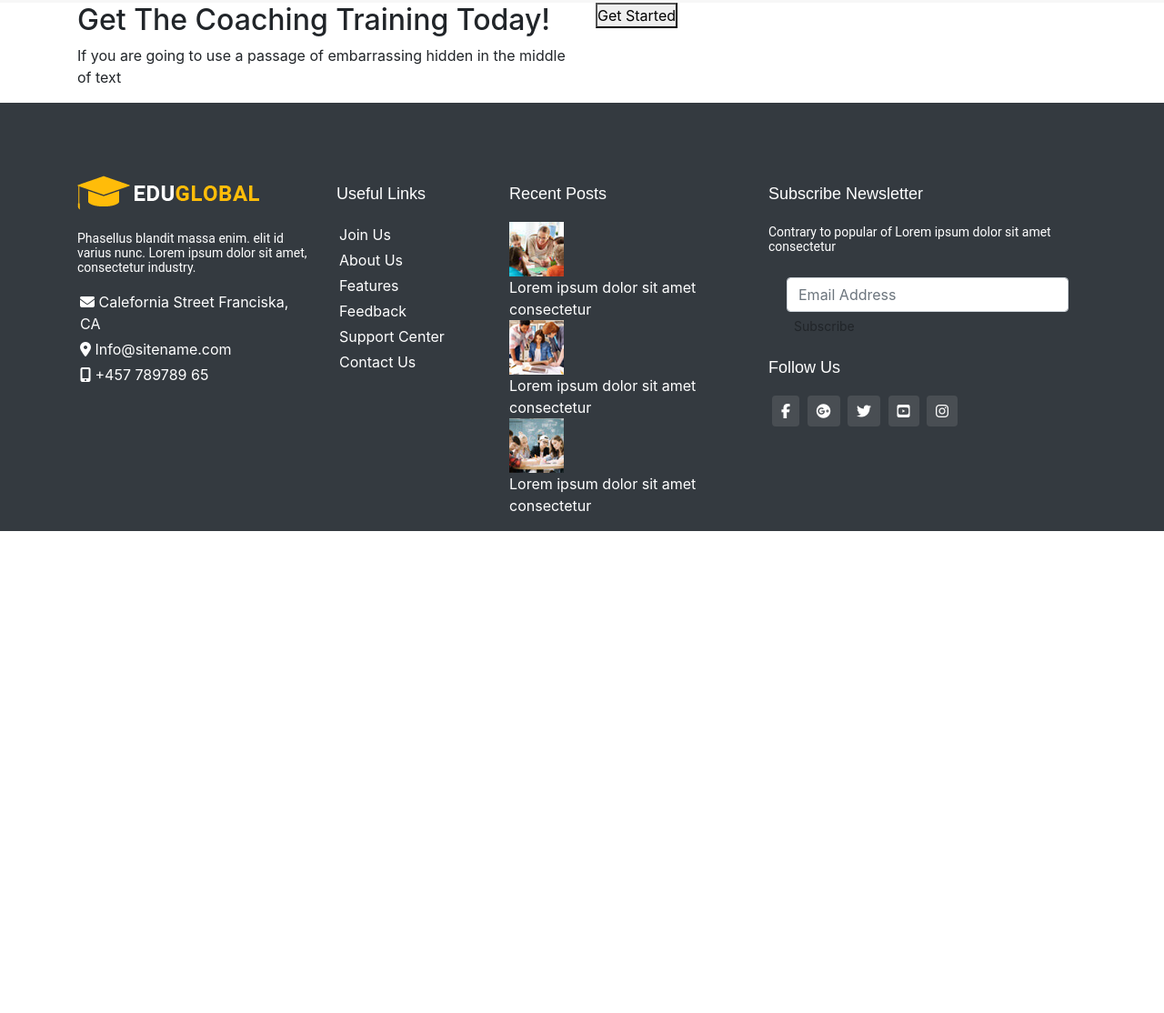
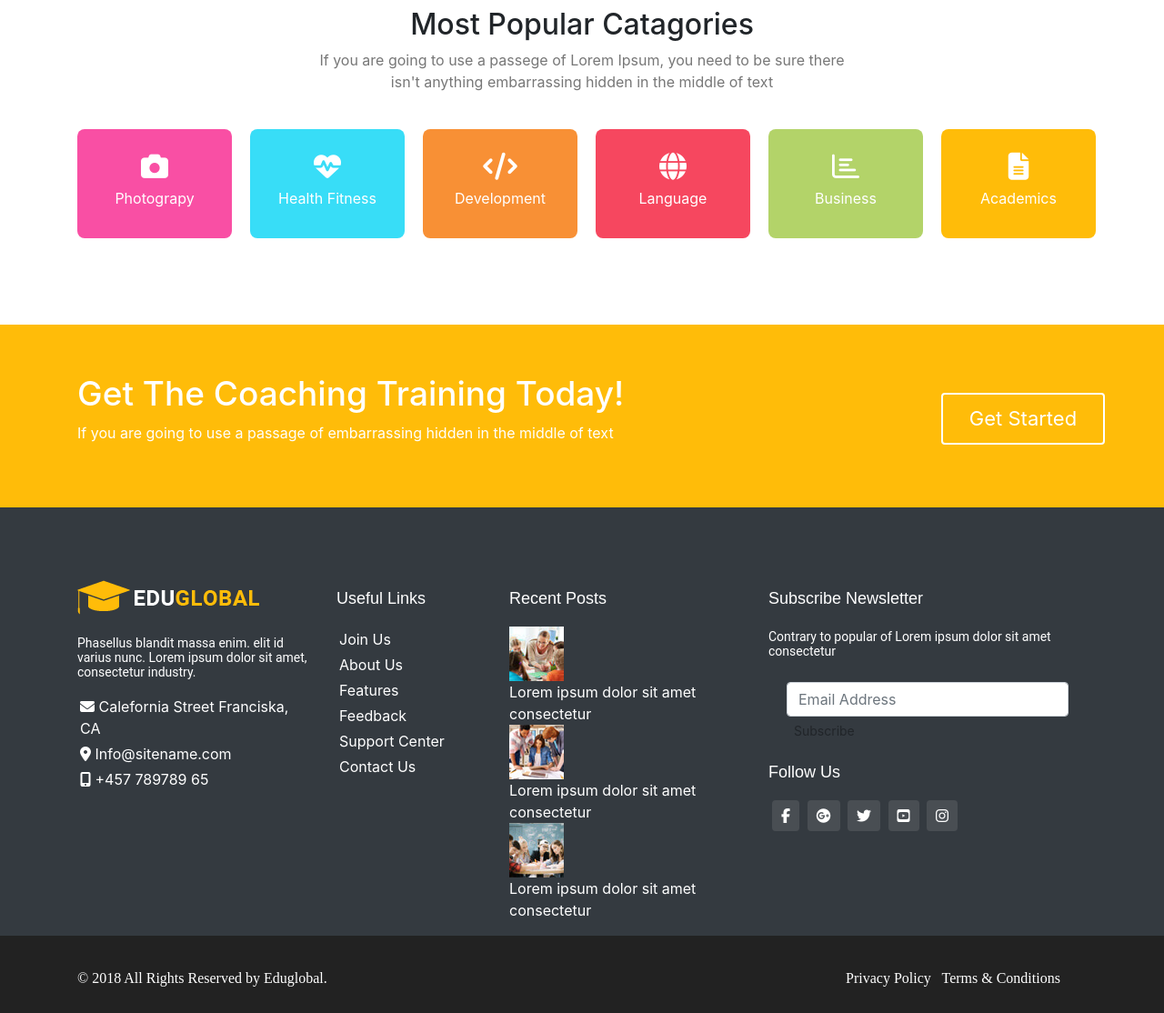
Before and after one commit to MamedovMurad/Eduglobal-Frontend-Final, a plain HTML site: page finalProject.html in a window 1280 px wide. Shown: the part 1633-2747 px from the top of the page at 91% size. Before the commit the page ends 2217 px from the top, so only its background shows below. Drawn offline with nearby package versions, Linux system fonts and the light colour scheme.

Commit message:
popular section is ready

```diff
--- a/finalProject.html
+++ b/finalProject.html
@@ -343,7 +343,7 @@
     <!-- carousel section end -->
 
 
-
+<!-- eduglobalcards -->
     <section id="chooseEduglobal">
         <div class="container">
             <div class="row">
@@ -397,30 +397,89 @@
             </div>
         </div>
     </section>
-    <section id="category">
-        <div class="container"></div>
+    <!-- eduglobalcard end -->
+
+
+
+<!-- mostpopular section -->
+    <section id="mostpopular">
+        <div class="container">
+            <div class="row">
+                <div class="col-lg-12 texts">
+                    <h2>Most Popular Catagories</h2>
+                    <p>If you are going to use a passege of Lorem Ipsum, you need to be sure there <br>
+                   isn't anything embarrassing hidden in the middle of text </p>
+                </div>
+
+
+                    <div class="col-lg-2">
+                        <div class="icon-card pink">
+                        <i class="fas fa-camera img"></i>
+                        <p>Photograpy</p>
+                    </div>
+                </div>
+                    <div class="col-lg-2">
+
+                     <div class="icon-card blue">
+                            <i class="fas fa-heartbeat"></i>
+                        <p>Health Fitness</p>
+                     </div>
+                    </div>
+                    <div class="col-lg-2">
+                     <div class="icon-card orange">
+                            <i class="fas fa-code"></i>
+                        <p>Development</p>
+                     </div>
+                    </div>
+                    <div class="col-lg-2">
+                      <div class="icon-card red">
+                            <i class="fas fa-globe"></i>
+                        <p>Language</p>
+                      </div>
+                    </div>
+                    <div class="col-lg-2">
+                      <div class="icon-card green">
+                            <i class="far fa-chart-bar"></i>
+                        <p>Business</p>
+                      </div>
+                    </div>
+                    <div class="col-lg-2">
+                       <div class="icon-card yellow">
+                            <i class="fas fa-file-alt"></i>
+                        <p>Academics</p>
+                       </div>
+                    </div>
+                </div>
+
+            </div>
+        </div>
     </section>
+<!-- mostpopular section -->
+
+
+
+<!-- coachhing-section -->
+    <section id="coach">
+        <div class="container">
+            <div class="row">
+                <div class="col-lg-10 ">
+                    <h2>Get The Coaching Training Today!</h2>
+                    <p>If you are going to use a passage of embarrassing hidden in the middle of text
+
+                    </p>
+                </div>
+                <div class="col-lg-2 ">
+                    <button class="get-start" type="button">Get Started</button>
+                </div>
+            </div>
+        </div>
+    </section>
+    <!-- coaching-section end -->
 
 
 
 
 
-
-    <section id="coach">
-        <div class="container">
-            <div class="row">
-                <div class="col-lg-6">
-                    <h2>Get The Coaching Training Today!</h2>
-                    <p>If you are going to use a passage of embarrassing hidden in the middle of text
-
-                    </p>
-                </div>
-                <div class="col-lg-6">
-                    <button class="get-start" type="button">Get Started</button>
-                </div>
-            </div>
-        </div>
-    </section>
     <!-- footer section -->
     <footer class="bg-dark">
         <div class="top"></div>
@@ -511,11 +570,20 @@
 
             </div>
         </div>
-
-        <div class="bottom"></div>
     </footer>
-
-
+    <div class="bottom1">
+        <div class="container">
+            <div class="row">
+                <div class="col-lg-6">
+                    <p> &copy 2018 All Rights Reserved by Eduglobal.</p>
+                </div>
+                <div class="col-lg-6 right">
+                    <p>Privacy Policy &nbsp; Terms & Conditions</p>
+                </div>
+            </div>
+        </div>
+    </div>
+<!-- footer end -->
 
 
 
--- a/partials/_chooseeduglobal.scss
+++ b/partials/_chooseeduglobal.scss
@@ -2,7 +2,7 @@
     background-color: #F7F7F7;
     .chooseeduglobal{
         text-align: center;
-        margin-top: 100px;
+        margin-top: 80px;
         p{
             color: #777777;
             font-size: 18px;
@@ -15,22 +15,39 @@
         padding: 18px;
         border-radius: 14px;
         margin-bottom: 100px;
+        @include transition(all 0.7s);
+        &:hover{
+            transform: translateY(-15px);
+        }
+        &:hover i{
+ border: 4px solid white;
+                border-radius: 100%;
+
+        }
         p{
             color: #777;
             font-size: 17px;
         }
         .icones{
-            margin-bottom: 25px;
+            margin-bottom: 10px;
             display: inline-block;
             text-align: center;
-            width: 45%;
-          padding: 34px;
+            width: 35%;
+         padding: 50px 20px;
            border-radius: 100%;
-           height: 140px;
-           margin-top: 20px;
-            i{
-                font-size: 70px;
+           height: 105px;
+           margin-top: 0px;
+            i{display: inline-block;
+
+                font-size: 47px;
                 color: white;
+               @include transition(all 0.4s);
+              margin: -43px -15px 16px;
+               width: 95px;
+              height: 91px;
+              padding: 25px 18px;
+
+
             }
         }
     } .chalk{
--- /dev/null
+++ b/partials/_coachsection.scss
@@ -0,0 +1,21 @@
+#coach{
+   background-color:  #FFBC09;
+   padding: 54px 0;
+   h2{
+       font-size: 37px;
+       color: white;
+   }
+   p{
+       color: white;
+   }
+   .get-start{
+       margin: 21px 0 0 0;
+       background-color: #FFBC09;
+       width: 180px;
+       border: 2px solid white;
+       padding: 10px 0;
+       color: white;
+       font-size: 22px;
+       border-radius: 4px;
+   }
+}
--- a/partials/_footer.scss
+++ b/partials/_footer.scss
@@ -71,6 +71,20 @@ ul{
         display: inline-block;
     }
 
+}
+.bottom1{
+    background-color: #222;
+    padding: 10px;
+    width: 100%;
+    .container{
+       p{
+           color: white;
+           padding-top: 25px;
+           font-family: serif;
+       }
+       .right{
+           padding-left: 290px;
 
-
+       }
+    }
 }
--- a/partials/_fullscreen.scss
+++ b/partials/_fullscreen.scss
@@ -2,6 +2,7 @@
     box-sizing: border-box;
 }
 #carousel{
+
     .carousel-item{
         height: 640px;
     }
--- /dev/null
+++ b/partials/_mostpopularsection.scss
@@ -0,0 +1,41 @@
+#mostpopular{
+    cursor: pointer;
+    margin-top: 95px;
+    margin-bottom: 95px;
+ .texts{
+     text-align: center;
+ }
+ p{
+     color: #777;
+     margin-bottom: 40px;
+ }
+ .icon-card{
+    p{
+        color: white;
+        padding-top: 6px;
+    }
+
+     width: 170px;
+     border-radius: 8px;
+     text-align: center;
+     height: 120px;
+ }.pink{
+     background-color:#F94FA4;
+ }.blue{
+     background-color: #38DDF7;
+ }.orange{
+     background-color:#F89035 ;
+ }.red{
+     background-color:#F6475F ;
+ }.green{
+     background-color:#B3D369 ;
+ }.yellow{
+     background-color: #FFBC09;
+ }
+ i{
+     font-size: 30px;
+     color: white;
+     padding-top: 26px;
+ }
+
+}
--- a/scss/style.scss
+++ b/scss/style.scss
@@ -6,3 +6,5 @@
 @import"../partials/loginModal";
 @import"../partials/footer";
 @import"../partials/chooseeduglobal";
+@import"../partials/coachsection";
+@import"../partials/mostpopularsection";
```
Also changed, not shown: scss/style.css, 1 other file.
